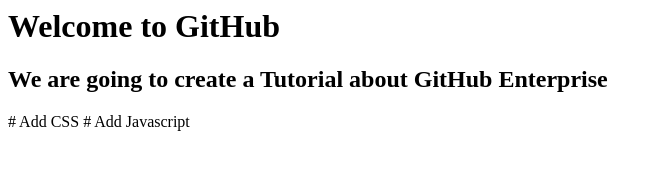
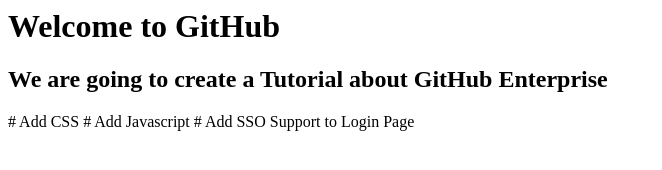
Before and after one commit to mohanzzz/Wow_Repo, a plain HTML site: page index.html in a window 1280 px wide. Shown: the whole page, without its empty margins (0-662 px from the left). Drawn offline with Linux system fonts and the light colour scheme.

Commit message:
Update index.html

```diff
--- a/index.html
+++ b/index.html
@@ -4,4 +4,5 @@
 
 # Add CSS
 # Add Javascript
+# Add SSO Support to Login Page
 </html>
```
